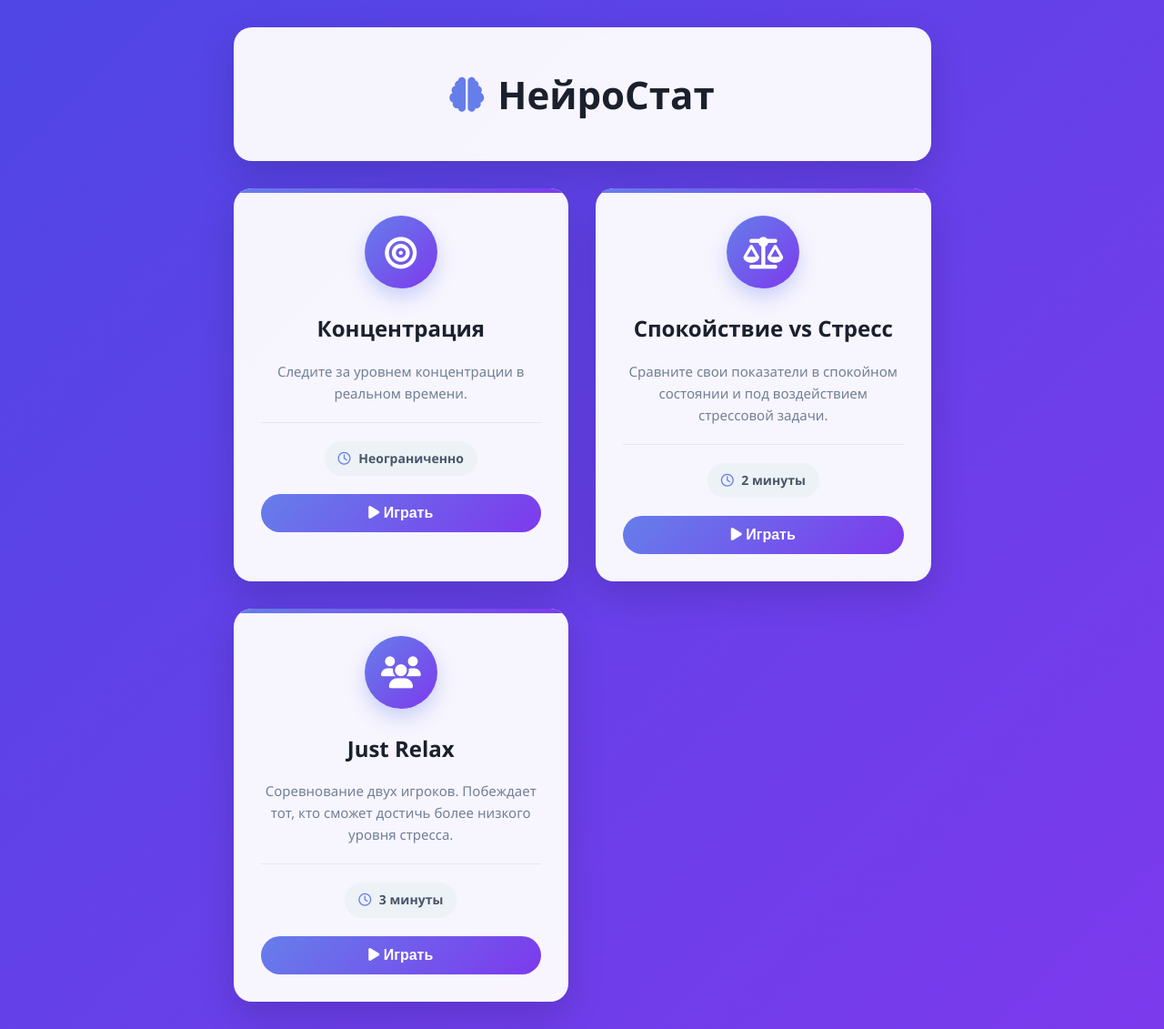
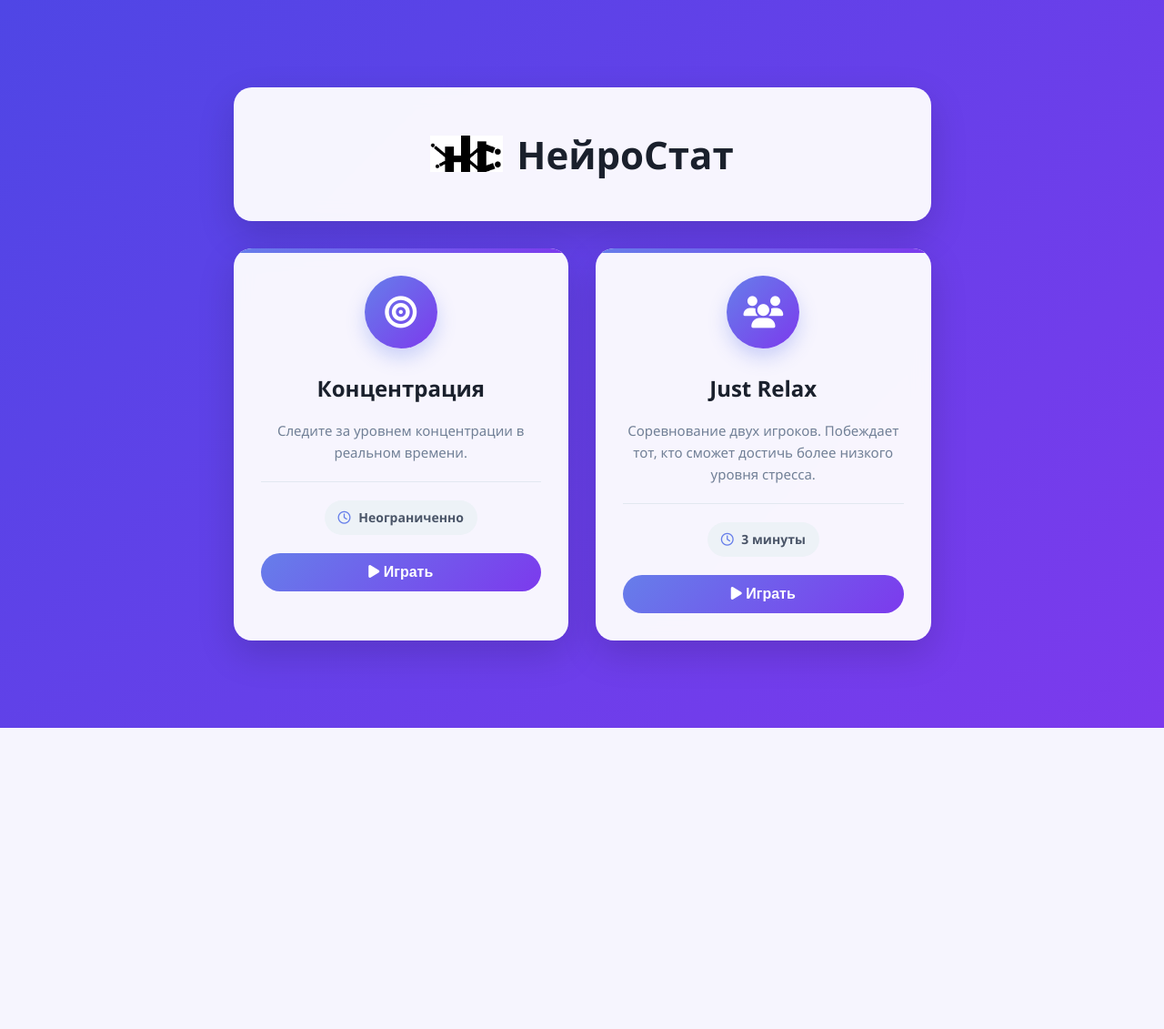
Before and after one commit to cascader13/NeuroStatGames, a Flask app: page / in a window 1280 px wide. Shown: the whole page at 91% size. After the commit the page ends 800 px from the top, so only its background shows below. Run offline with Flask 3, Linux system fonts and the light colour scheme.

Commit message:
new design

```diff
--- a/templates/calm_vs_stress.html
+++ b/templates/calm_vs_stress.html
@@ -345,7 +345,7 @@
 <body>
     <div class="container">
         <div class="header">
-            <h1><i class="fas fa-brain"></i> Спокойствие vs Стресс</h1>
+            <h1><img src="neurostat.jpg" alt="НейроСтат" style="width: 80px; height: 40px; object-fit: cover;"></i> Спокойствие vs Стресс</h1>
             <div class="status-bar">
                 <span id="connectionStatus" class="connection-status status-disconnected">
                     <i class="fas fa-plug"></i> 🔴 Отключено
--- a/templates/index.html
+++ b/templates/index.html
@@ -184,7 +184,7 @@
     <div class="container">
         <div class="header">
             <h1>
-                <i class="fas fa-brain"></i>
+                <img src="neurostat.jpg" alt="НейроСтат" style="width: 80px; height: 40px; object-fit: cover;">
                 НейроСтат
             </h1>
         </div>
@@ -205,26 +205,6 @@
                     </span>
                 </div>
                 <button class="play-button" onclick="event.stopPropagation(); location.href='/concentration'">
-                    <i class="fas fa-play"></i> Играть
-                </button>
-            </div>
-
-            <!-- Спокойствие vs Стресс -->
-            <div class="game-card" onclick="location.href='/calm_vs_stress'">
-                <div class="game-icon">
-                    <i class="fas fa-balance-scale"></i>
-                </div>
-                <div class="game-title">Спокойствие vs Стресс</div>
-                <div class="game-desc">
-                    Сравните свои показатели в спокойном состоянии
-                    и под воздействием стрессовой задачи.
-                </div>
-                <div class="game-meta">
-                    <span class="game-duration">
-                        <i class="far fa-clock"></i> 2 минуты
-                    </span>
-                </div>
-                <button class="play-button" onclick="event.stopPropagation(); location.href='/calm_vs_stress'">
                     <i class="fas fa-play"></i> Играть
                 </button>
             </div>
```
Also changed, not shown: templates/dashboard.html (+14 -14 lines), templates/just_relax.html (+6 -6 lines), templates/neurostat.jpg (added).
